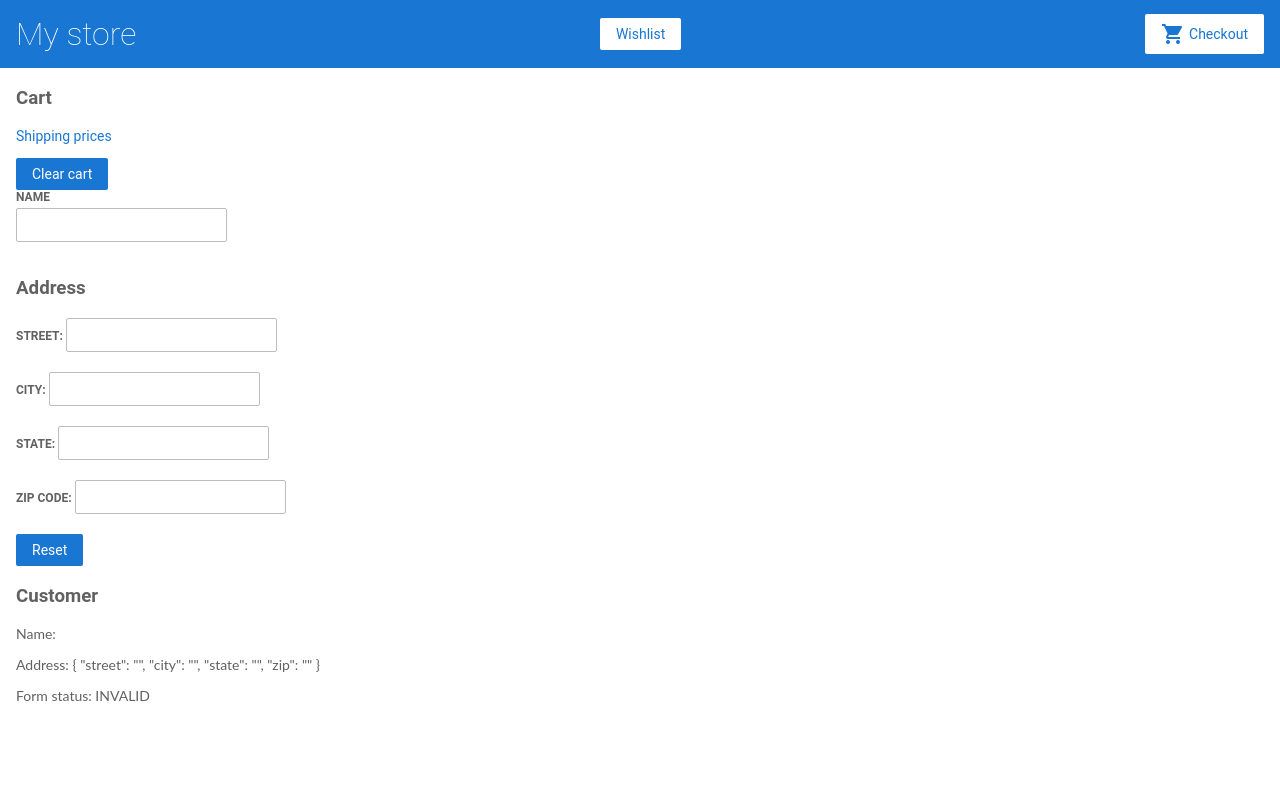
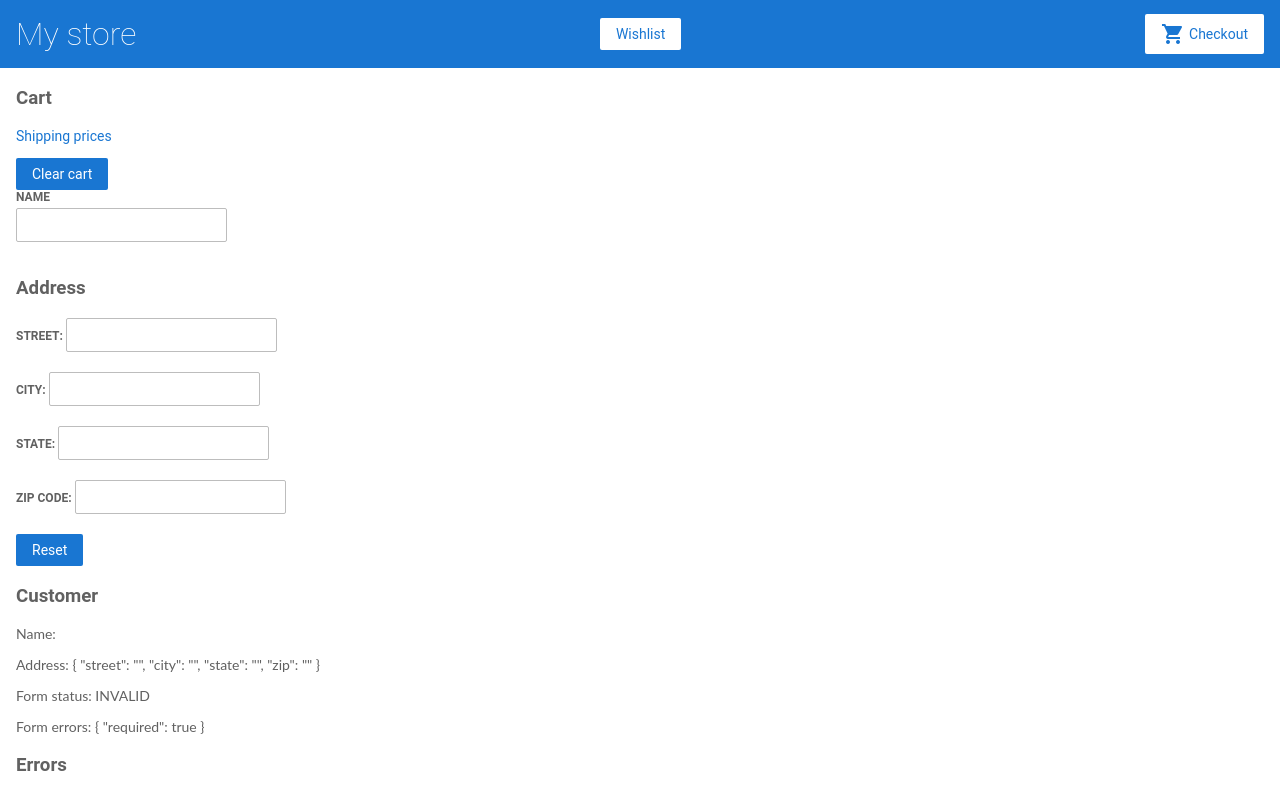
Before and after one commit to zhoricc3398/angular-tutorial-first, an Angular app: page /cart in a window 1280 px wide. Built offline with nearby package versions, Linux system fonts and the light colour scheme.

Commit message:
feat(10-form-validation-advanced-cross-field-validation-part-1): Finish 10-form-validation-advanced-

```diff
--- a/src/app/cart/cart.component.html
+++ b/src/app/cart/cart.component.html
@@ -50,4 +50,26 @@
     <p>
         Form status: {{checkedForm.status}}
     </p>
+
+    <p>
+        Form errors: {{checkedForm.controls.name.errors | json}}
+    </p>
 </div>
+
+<div>
+    <h3>Errors</h3>
+
+    <div *ngIf="name.invalid && (name.dirty || name.touched)">
+        <div *ngIf="name.errors.required">
+            Name is required!
+        </div>
+
+        <div *ngIf="name.errors.minlength">
+            Minimum length has to be 4.
+        </div>
+
+        <div *ngIf="name.errors.forbidden">
+            Name can't be {{name.value}}
+        </div>
+    </div>
+</div>
--- a/src/app/cart/cart.component.ts
+++ b/src/app/cart/cart.component.ts
@@ -1,5 +1,5 @@
 import { Component, OnInit } from '@angular/core';
-import { FormBuilder, Validators } from '@angular/forms'
+import { FormBuilder, Validators, FormControl } from '@angular/forms'
 import { CartService } from './../cart.service';
 
 @Component({
@@ -14,7 +14,7 @@ export class CartComponent implements OnInit {
     this.items = this.cartService.getItems()
 
     this.checkedForm = formBuilder.group({
-      name: ['', Validators.minLength(2)],
+      name: ['', [Validators.minLength(4), this.forbiddenName()]],
       address: formBuilder.group({
         street: '',
         city: '',
@@ -25,6 +25,12 @@ export class CartComponent implements OnInit {
   }
 
   ngOnInit() {
+  }
+
+  forbiddenName() {
+    return (formControl) => {
+      return formControl.value === 'Zhoricc' ? {forbidden: {invalid: true}} : null;
+    }
   }
 
   clearCart() {
@@ -47,4 +53,8 @@ export class CartComponent implements OnInit {
       name: 'Zhoricc'
     });
   }
+
+  get name() {
+    return this.checkedForm.get('name') as FormControl;
+  }
 }
```
